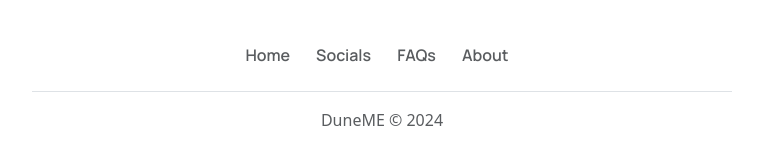
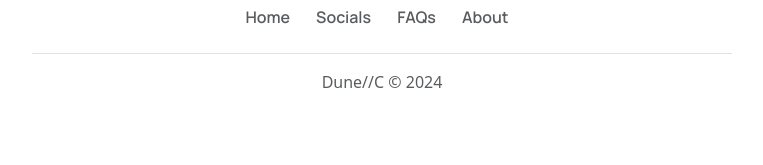
Before and after one commit to vcdune/reads, a React (Create React App) app in the folder reads/: page /blog in a window 1280 px wide. Shown: the part 287-452 px from the top of the page, without its empty margins (258-1021 px from the left). Built offline with nearby package versions, Linux system fonts and the light colour scheme; no server answers; the database is empty.

Commit message:
article list margin fix

```diff
--- a/reads/src/App.css
+++ b/reads/src/App.css
@@ -37,8 +37,8 @@
   justify-content: center;
   list-style-type: none;
   padding: 0;
-  margin: 3% auto;
-  max-width: 1200px;
+  margin: 3% 8% 0% 8%;
+  max-width: 100%;
 }
 
 .document-item {
--- a/reads/src/components/Footer.js
+++ b/reads/src/components/Footer.js
@@ -33,7 +33,7 @@ export default function Footer() {
             </a>
           </li>
         </ul>
-        <p class="text-center text-muted">DuneME © 2024</p>
+        <p class="text-center text-muted">Dune//C © 2024</p>
       </footer>
     </div>
   );
```
